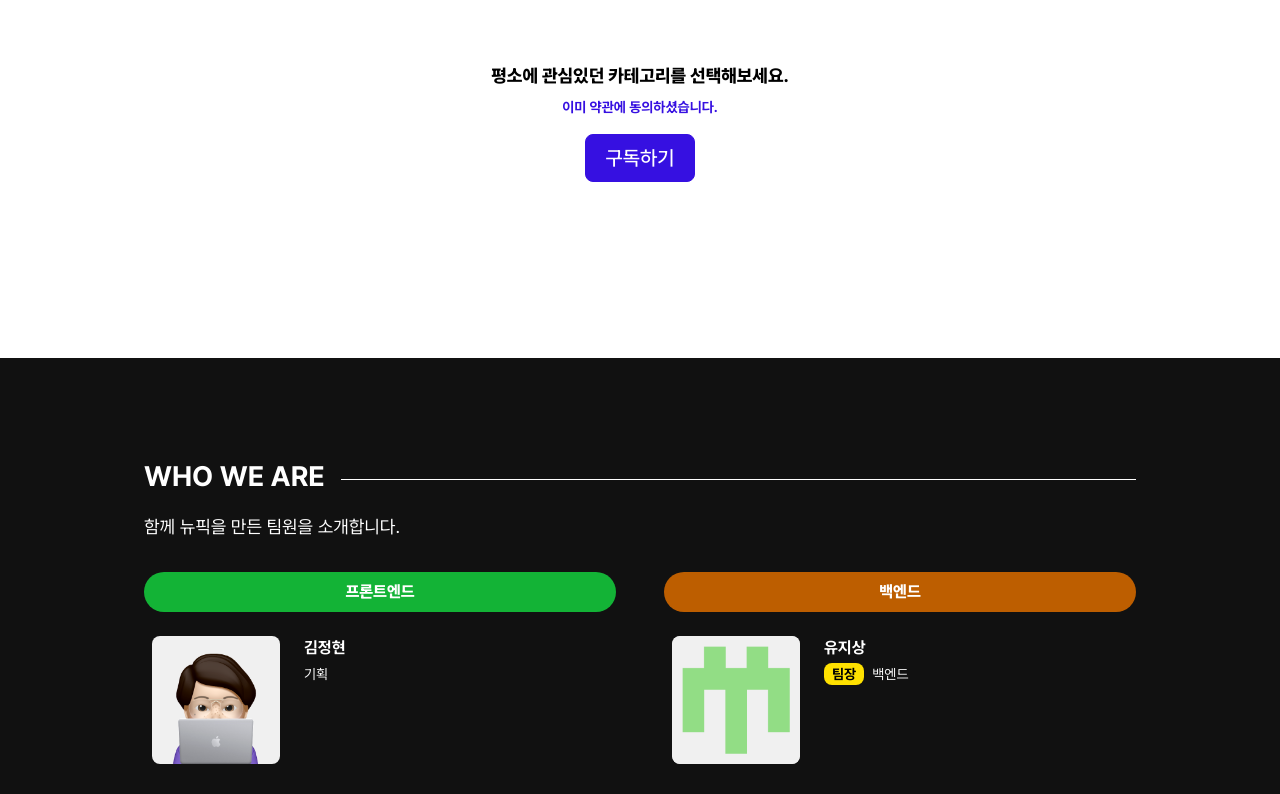
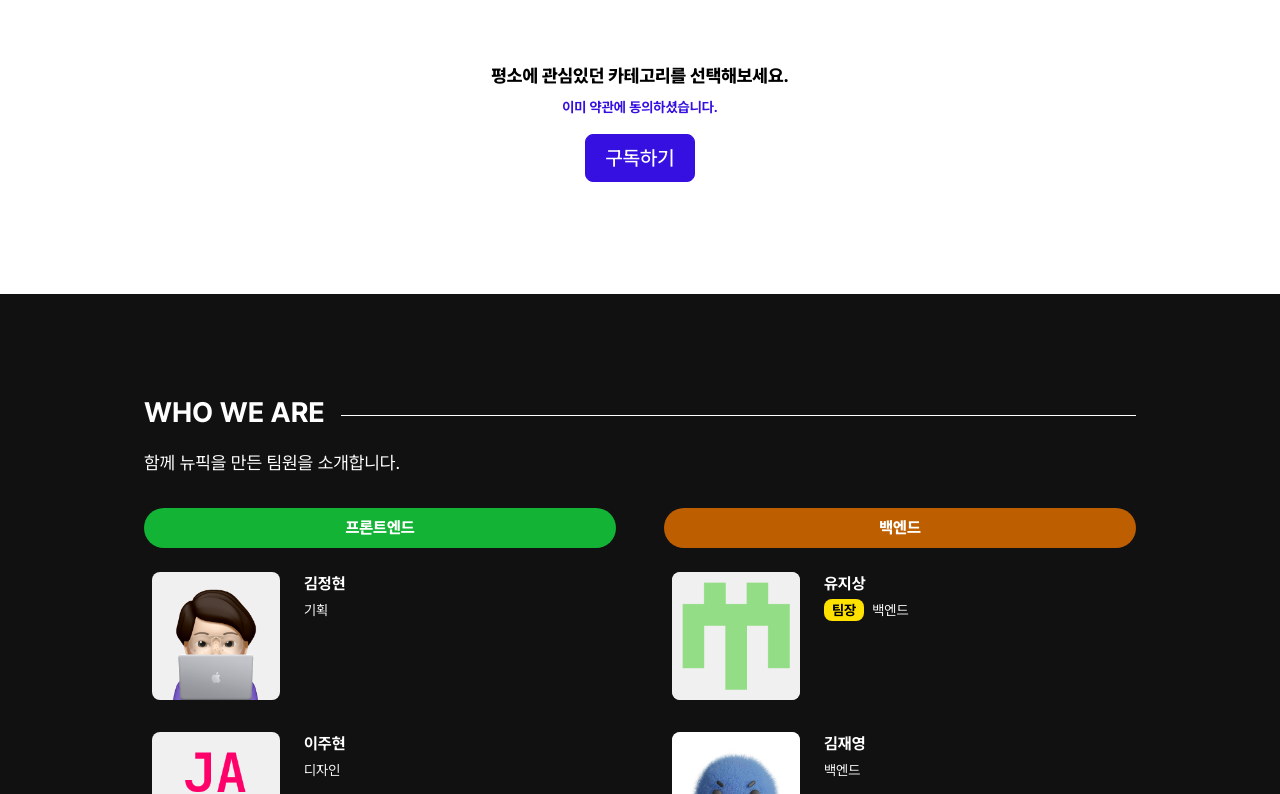
Before and after one commit to hyeoniverse/newpick, a Next.js app in the folder apps/web/: page /about in a window 1280 px wide. Shown: the part 4573-5367 px from the top of the page. Built offline with nearby package versions, Linux system fonts and the light colour scheme; no server answers.

Commit message:
feat: footer에 붙도록 margin 제거

```diff
--- a/apps/web/src/app/about/_components/WhoSection.tsx
+++ b/apps/web/src/app/about/_components/WhoSection.tsx
@@ -53,10 +53,13 @@ export default function WhoSection() {
 }
 
 const StyledWhoSection = styled.div`
+	margin-top: auto;
+
 	.panel {
 		padding: 6rem 0;
 		display: flex;
 		flex-direction: column;
+		margin: 0;
 
 		.content {
 			width: 100%;
```
